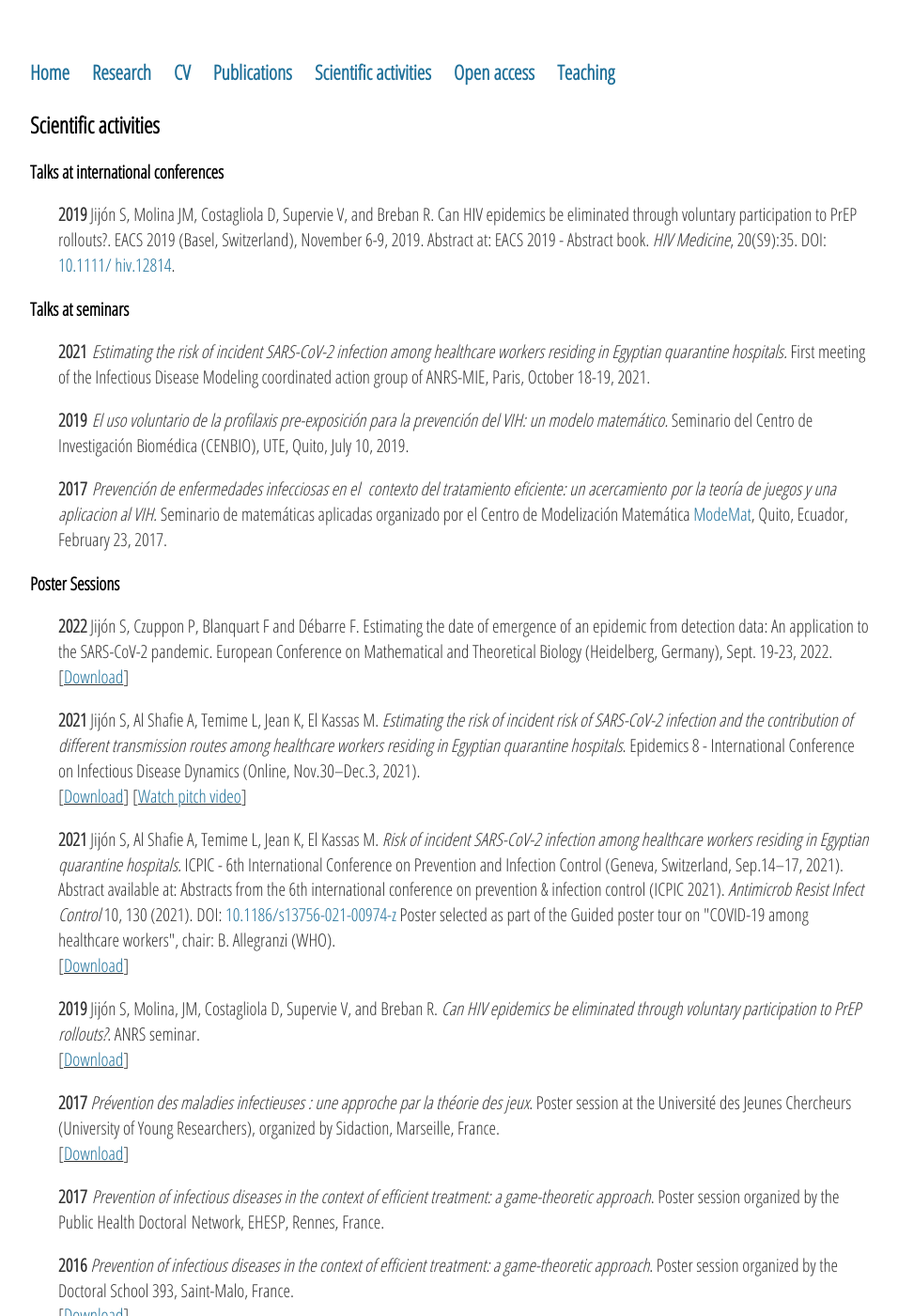
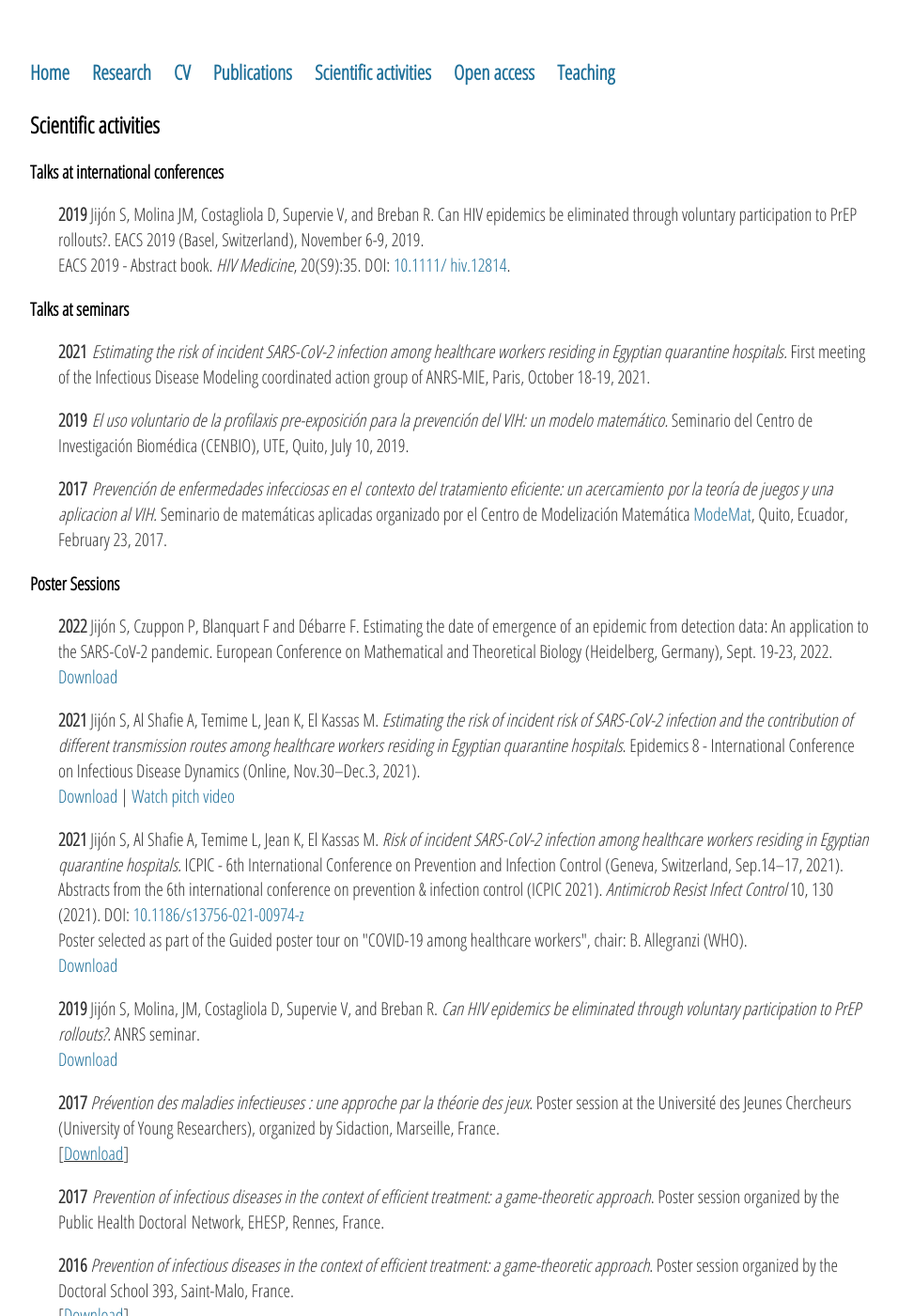
Before and after one commit to sjijon/sjijon.github.io, a Jekyll site: the page built from scientific-activities.html, in a window 1280 px wide and 1400 px high. Shown: the whole window at 94% size, without its empty margins (160-1116 px from the left). Built offline with Jekyll 4.4.1, drawn with Linux system fonts in a browser that asks for light colours; nearby versions of some CDN libraries.

Commit message:
Fix Indentation

```diff
--- a/publications.html
+++ b/publications.html
@@ -46,7 +46,7 @@
 	<p style="padding-left:30px;">
 		Smith DRM, <strong>Jijón S</strong><sup>*</sup>, Oodally A<sup>*</sup>, Shirreff G<sup>*</sup>, Aït Bouziad K, Ante Testard P, Bastard J, Bouziri H, Salama Daouda O, Duchemin T, Godon-Rensonnet AS, Henriot P, Houri Y, Neynaud H, Perozziello A, Thonon F, Crépey P, Dab W, Jean K, Temime L. Sick-leave due to COVID-19 during the first pandemic wave in France, 2020.
 		<br>
-		<em>(Under review)</em>>
+		<em>(Under review)</em>
 		<br>
 		<a href="https://github.com/MESuRS-Lab/Covid-sick-leave" target="_blank">Code</a>
 	</p>
--- a/scientific-activities.html
+++ b/scientific-activities.html
@@ -9,7 +9,8 @@
 		<strong>2019 </strong>Jijón S, Molina JM, Costagliola D, Supervie V,
 		and Breban R. Can HIV epidemics be eliminated through voluntary participation
 		to PrEP rollouts?. EACS 2019 (Basel, Switzerland), November 6-9, 2019.
-		Abstract at: EACS 2019 - Abstract book. <em>HIV Medicine</em>, 20(S9):35.
+	<br>
+		EACS 2019 - Abstract book. <em>HIV Medicine</em>, 20(S9):35.
 		DOI: <a href="https://onlinelibrary.wiley.com/doi/10.1111/hiv.12814"
 		target="_blank">10.1111/ hiv.12814</a>.
 	</p>
@@ -59,25 +51,20 @@
 		<em> Risk of incident SARS-CoV-2 infection among healthcare workers residing
 			in Egyptian quarantine hospitals.</em> ICPIC  -  6th International Conference
 			on Prevention and Infection Control (Geneva, Switzerland, Sep.14–17, 2021).
-			Abstract available at: Abstracts from the 6th international conference on
-			prevention & infection control (ICPIC 2021). <em>Antimicrob Resist Infect
-				Control</em> 10, 130 (2021).
-				DOI: <a href="https://doi.org/10.1186/s13756-021-00974-z">10.1186/s13756-021-00974-z</a>
-			Poster selected as part of the Guided poster tour on "COVID-19 among healthcare workers",
-			chair: B. Allegranzi (WHO).
 		<br>
-			[<u><a href="https://raw.githubusercontent.com/sjijon/sjijon.github.io/master/documents/posters/2021-Poster-ICPIC.pdf"
-				target="_blank">Download</a></u>]
+			Abstracts from the 6th international conference on prevention & infection control (ICPIC 2021). <em>Antimicrob Resist Infect
+				Control</em> 10, 130 (2021). DOI: <a href="https://doi.org/10.1186/s13756-021-00974-z">10.1186/s13756-021-00974-z</a>
+		<br>
+				Poster selected as part of the Guided poster tour on "COVID-19 among healthcare workers", chair: B. Allegranzi (WHO).
+		<br>
+		<a href="https://raw.githubusercontent.com/sjijon/sjijon.github.io/master/documents/posters/2021-Poster-ICPIC.pdf" target="_blank">Download</a>
 	</p>
 
 
 	<p style="padding-left:30px;">
-	  	<strong>2019 </strong>Jijón S, Molina, JM, Costagliola D, Supervie V,
-			and Breban R. <em>Can HIV epidemics be eliminated through voluntary
-				participation to PrEP rollouts?</em>. ANRS seminar.
+	<strong>2019 </strong>Jijón S, Molina, JM, Costagliola D, Supervie V, and Breban R. <em>Can HIV epidemics be eliminated through voluntary participation to PrEP rollouts?</em>. ANRS seminar.
 			<br>
-				[<u><a href="https://raw.githubusercontent.com/sjijon/sjijon.github.io/master/documents/posters/2019-Poster-ANRS.pdf"
-					target="_blank">Download</a></u>]
+			<a href="https://raw.githubusercontent.com/sjijon/sjijon.github.io/master/documents/posters/2019-Poster-ANRS.pdf" target="_blank">Download</a>
 	</p>
 	<p style="padding-left:30px;">
 		<strong>2017 </strong><em>Prévention des maladies infectieuses : une
```
Also changed, not shown: other parts of scientific-activities.html (+6 -15 lines). Lines whose indentation alone changed are shown as unchanged.
